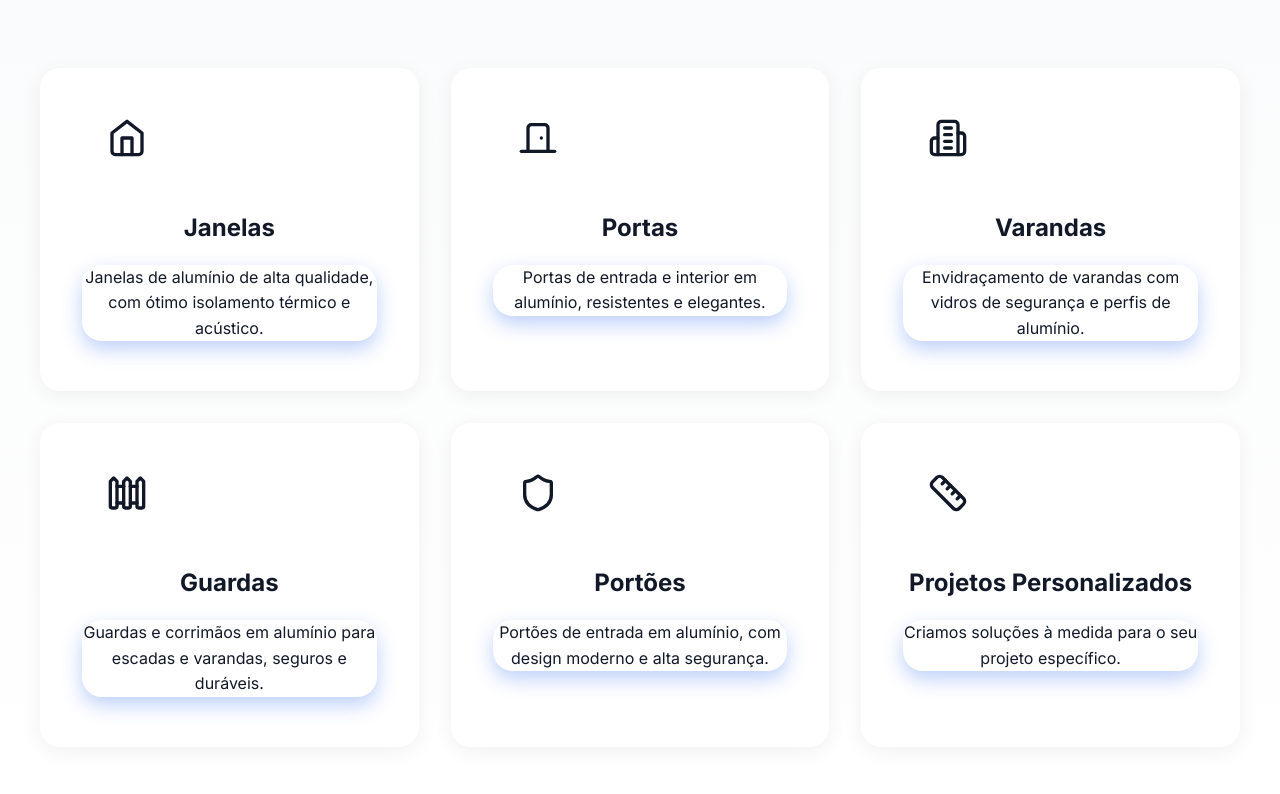
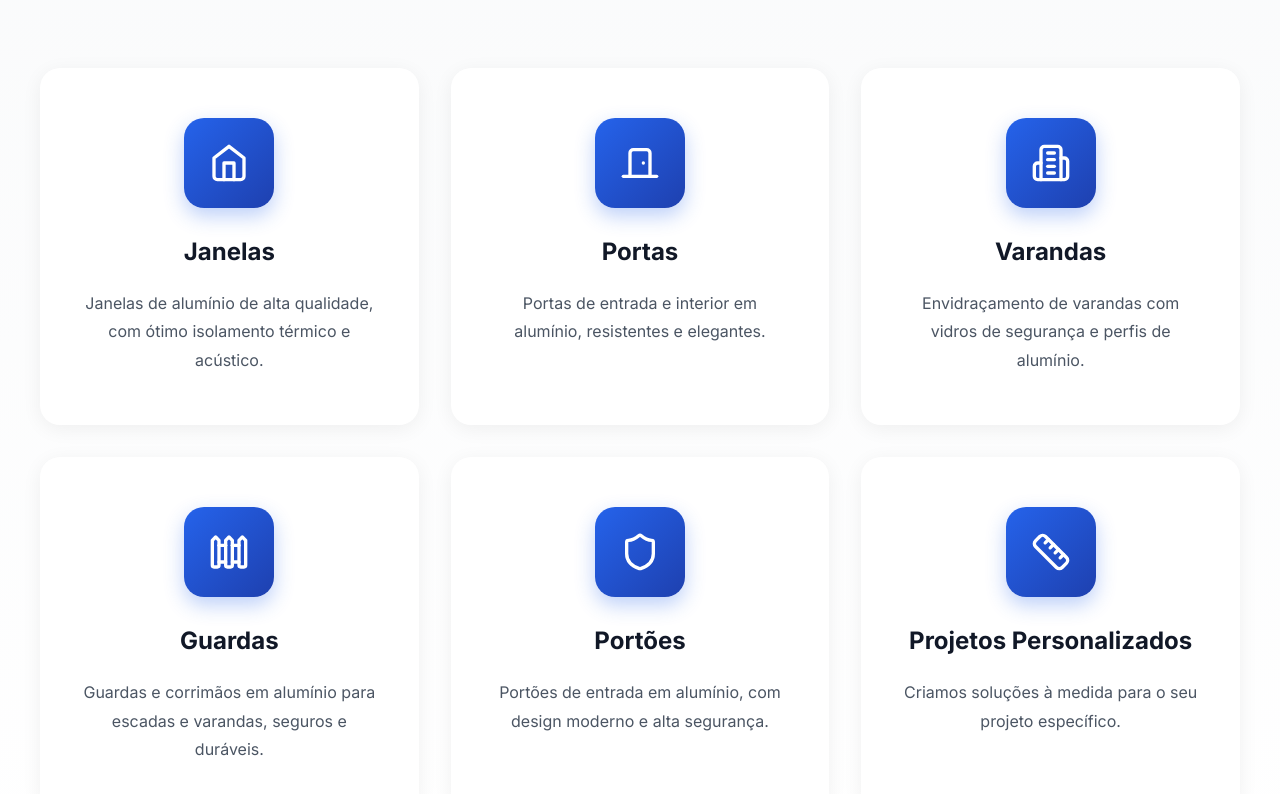
Before and after one commit to DiogoCosta5667/Serralharia, a React (Vite) app: page / in a window 1280 px wide. Shown: the part 1067-1861 px from the top of the page. Built offline with nearby package versions, Linux system fonts and the light colour scheme.

Commit message:
Corrigir erros de sintaxe CSS

```diff
--- a/src/components/Services.css
+++ b/src/components/Services.css
@@ -70,18 +70,12 @@
 
 .service-icon {
   width: 90px;
-  height: 90px;gray-900);
-  transition: color 0.3s ease;
-}
-
-.service-card:hover h3 {
-  color: var(--primary);
-}
-
-.service-card p {
-  color: var(--gray-600);
-  line-height: 1.8;
-  font-size: 1rem--gradient-blue);
+  height: 90px;
+  margin: 0 auto 1.5rem;
+  display: flex;
+  align-items: center;
+  justify-content: center;
+  background: var(--gradient-blue);
   border-radius: 20px;
   color: white;
   transition: all 0.4s cubic-bezier(0.175, 0.885, 0.32, 1.275);
@@ -97,12 +91,18 @@
   font-size: 1.5rem;
   font-weight: 700;
   margin-bottom: 1rem;
-  color: var(--dark);
+  color: var(--gray-900);
+  transition: color 0.3s ease;
+}
+
+.service-card:hover h3 {
+  color: var(--primary);
 }
 
 .service-card p {
-  color: var(--gray);
-  line-height: 1.6;
+  color: var(--gray-600);
+  line-height: 1.8;
+  font-size: 1rem;
 }
 
 @media (max-width: 768px) {
--- a/src/index.css
+++ b/src/index.css
@@ -99,6 +99,22 @@ button, .btn, a[role="button"] {
     padding: 50px 15px !important;
   }
 }
+
+/* Animações globais */
+@keyframes fadeIn {
+  from {
+    opacity: 0;
+    transform: translateY(20px);
+  }
+  to {
+    opacity: 1;
+    transform: translateY(0);
+  }
+}
+
+@keyframes slideIn {
+  from {
+    opacity: 0;
     transform: translateX(-50px);
   }
   to {
```
